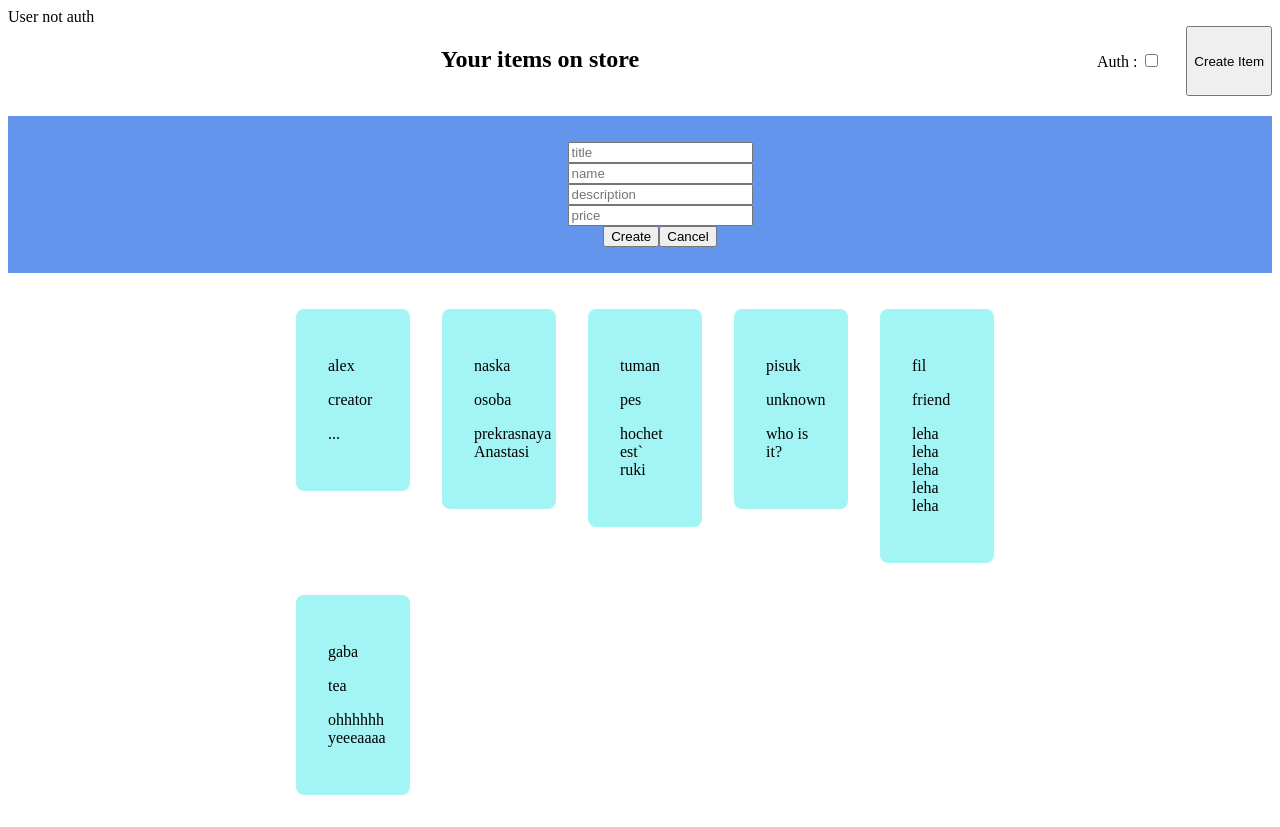
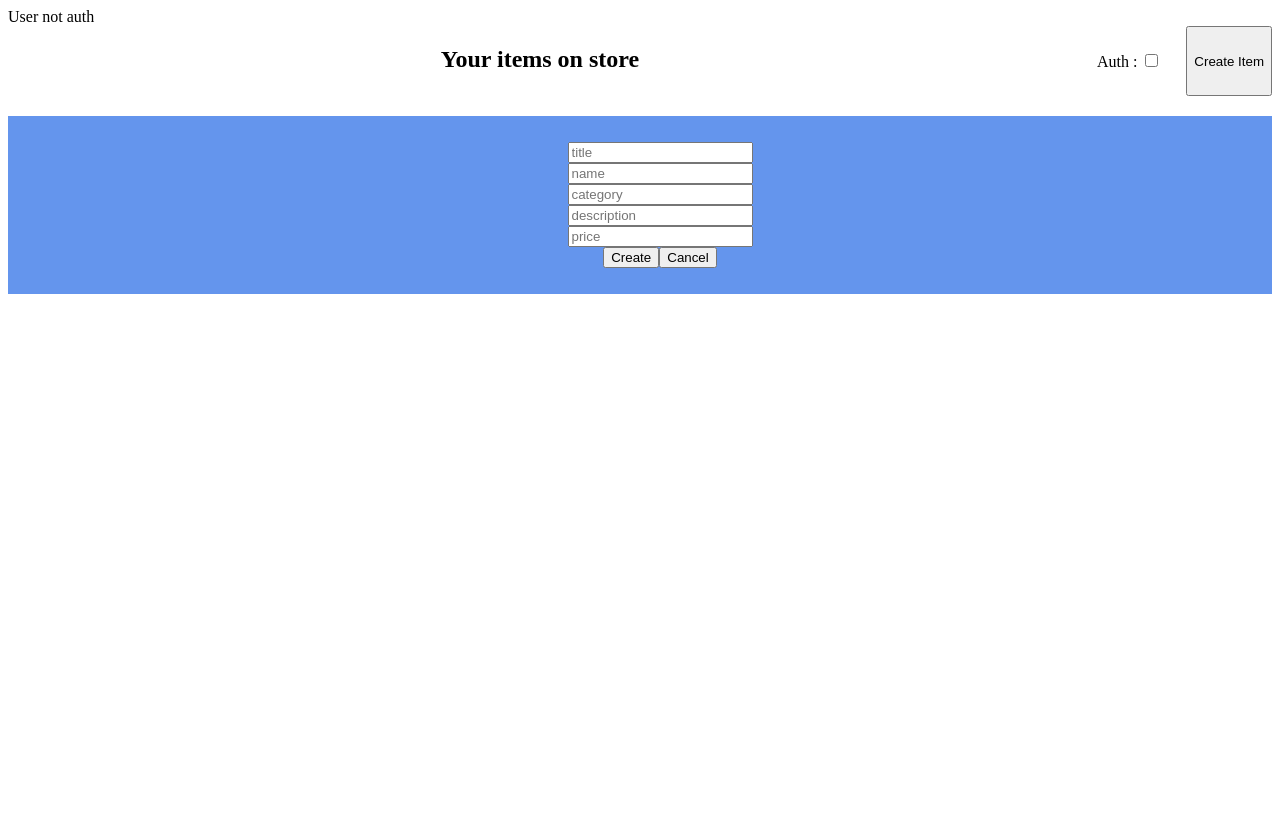
Before and after one commit to songvo1018/storage-practice, a React (Create React App) app: page / in a window 1280 px wide. Both pictures are taken after a click on the button "Create Item". After the commit the page ends 800 px from the top, so only its background shows below. Built offline with nearby package versions, Linux system fonts and the light colour scheme.

Commit message:
1.5 Create is work. Auth not changing store

```diff
--- a/src/components/Auth/Auth.js
+++ b/src/components/Auth/Auth.js
@@ -1,13 +1,36 @@
-import React from 'react'
+import React, { Component } from 'react'
 import './Auth.css'
-const Auth = () => {
-  return (
-    <div className='auth'>
-      <label htmlFor="auth">
-        Auth : <input type='checkbox'/>
-      </label>
-    </div>
-  )
+import { connect } from 'react-redux'
+import {changeAuth} from "../../store/actions/user";
+
+
+class Auth extends Component {
+  render() {
+    const auth = () => {return !this.props.auth}
+    return (
+			<div className="auth">
+				<label htmlFor="auth">
+					Auth :{" "}
+					<input
+						type="checkbox"
+						onChange={() => this.props.changeAuthAction(auth())}
+					/>
+				</label>
+			</div>
+		);
+  }
 }
 
-export  default Auth
+const mapStateToProps = (store) => {
+	return {
+		auth: store.user
+	};
+};
+
+const mapDispatchToProps = (dispatch) => {
+	return {
+		changeAuthAction: (auth) => dispatch(changeAuth(auth)),
+	};
+};
+
+export default connect(mapStateToProps, mapDispatchToProps)(Auth);
--- a/src/components/CreateItem/CreateItem.js
+++ b/src/components/CreateItem/CreateItem.js
@@ -5,56 +5,79 @@ import { connect } from 'react-redux'
 import { createItem } from "../../store/actions/items";
 
 class CreateItem extends Component {
-	state = {
+	constructor(props) {
+		super(props)
+		this.state = {
 			id: "",
 			name: "",
 			category: "",
 			description: "",
 			price: "",
+			array: [...this.props.array],
+			prevId: this.props.array
 		};
+	}
+
+
+	saveItemInArray() {
+		let item = {
+			id: this.state.id,
+			name: this.state.name,
+			category: this.state.category,
+			description: this.state.description,
+			price: this.state.price,
+		};
+
+		this.setState({
+			array: [...this.state.array, item]
+		})
+
+		const array = [...this.state.array, item]
+		this.props.createItemAction(array)
+	}
 
 	handlerValue(e) {
 		const value = e.value;
-		const name = e.name;
+		const name = e.placeholder;
+		let prevId = () => {
+			return this.props.array.length;
+		}
 
 		this.setState({
 			[name]: value,
+			id: prevId() + 1,
 		});
-		console.log(this.state);
+
 	}
 
 	render() {
+		let inputsName = ['title', 'name', 'category', 'description', 'price']
+		let inputFields = []
+		for (let i = 0; i < inputsName.length; i++) {
+			inputFields.push(
+				<li key={inputsName.length+inputsName[i]}>
+					<Input
+						placeholder={inputsName[i]}
+						key={inputsName[i]}
+						name={inputsName[i]}
+						type="text"
+						onChange={(event) => this.handlerValue(event.target)}
+					/>
+				</li>
+			);
+		}
+
 		return (
 			<div className="create-shadow">
 				<div className="create-modal">
 					<ul>
-						<li>
-							<Input
-								placeholder="title"
-								name="text"
-								onChange={(event) => this.handlerValue(event.target)}
-							/>
-						</li>
-						<li>
-							<Input
-								placeholder="name"
-								name="text"
-								onChange={(event) => this.handlerValue(event.target)}
-							/>
-						</li>
-						<li>
-							<Input
-								placeholder="description"
-								onChange={(event) => this.handlerValue(event.target)}
-							/>
-						</li>
-						<li>
-							<Input
-								placeholder="price"
-								onChange={(event) => this.handlerValue(event.target)}
-							/>
-						</li>
-						<button type="submit">Create</button>
+						{inputFields}
+
+						<button
+							type="submit"
+							onClick={() => {this.saveItemInArray()}}>
+							Create
+						</button>
 						<button>Cancel</button>
 					</ul>
 				</div>
@@ -67,7 +90,7 @@ class CreateItem extends Component {
 const mapStateToProps = (store) => {
 	return {
 		user: store.user,
-		array: store.item.arr,
+		array: store.item.array,
 	};
 };
 
--- a/src/components/Input/Input.js
+++ b/src/components/Input/Input.js
@@ -3,12 +3,11 @@ import React from 'react'
 const Input = (props) => {
 	let placeholder = props.placeholder
   return (
-		<label>
 			<input
 				placeholder={placeholder}
+				key = {placeholder}
 				onChange = {props.onChange}
 			/>
-		</label>
 	);
 }
 
--- a/src/containers/layout/Layout.js
+++ b/src/containers/layout/Layout.js
@@ -8,22 +8,19 @@ import { connect } from 'react-redux'
 class Layout extends Component {
 
   state = {
-
       isAuthenticated: this.props.auth,
       showCreateItem: false
   }
 
   renderItems() {
-    const  arr  = this.props.arr;
+    const item = this.props.array;
 
-    const numbers = arr;
-    const listItems = numbers.map((number) =>
-      <ItemCard key ={ number.id + '-item'}data = {number} />
-    );
-    return (
-      <ul>{listItems}</ul>
-    );
-    }
+    const listItems = item.map((number) =>{
+      return (<ItemCard key ={ number.id  + '-item'} data = {number} />)
+    });
+
+    return ( <ul>{listItems}</ul> );
+  }
 
   showCreateItem() {
     let show = !!this.state.showCreateItem
@@ -33,8 +30,10 @@ class Layout extends Component {
       })
     )
   }
+
   render() {
     const {auth} = this.props
+
     return (
 			<div>
 				<div className="header">
@@ -59,8 +58,8 @@ class Layout extends Component {
 
 const mapStateToProps = (store) => {
 	return {
-		auth: store.user.isAuthenticated,
-		arr: store.item.arr,
+		auth: store.user.isAuth,
+		array: store.item.array,
 	};
 };
 
--- /dev/null
+++ b/src/store/actions/actionType.js
@@ -0,0 +1,2 @@
+export const CREATE_ITEM = "CREATE_ITEM";
+export const CHANGE_AUTH = "CHANGE_AUTH";
--- a/src/store/actions/items.js
+++ b/src/store/actions/items.js
@@ -1,6 +1,6 @@
 export function createItem(array) {
   return {
-    type: 'CREATE_ITEM',
-    payload: array
-  }
+		type: "CREATE_ITEM",
+		payload: array,
+	};
 }
--- /dev/null
+++ b/src/store/actions/user.js
@@ -0,0 +1,6 @@
+export function changeAuth(auth) {
+	return {
+		type: "CHANGE_AUTH",
+		payload: auth,
+	};
+}
--- a/src/store/configureStore.js
+++ b/src/store/configureStore.js
@@ -1,4 +1,14 @@
 import {createStore} from 'redux'
 import {rootReducer} from './reducers/rootReducer'
 
-export const store = createStore(rootReducer)
+// export const store = createStore(
+// 	rootReducer ,
+// 	+window.__REDUX_DEVTOOLS_EXTENSION__ && window.__REDUX_DEVTOOLS_EXTENSION__()
+// );
+
+/* eslint-disable no-underscore-dangle */
+  export const store = createStore(
+   rootReducer, /* preloadedState, */
+   window.__REDUX_DEVTOOLS_EXTENSION__ && window.__REDUX_DEVTOOLS_EXTENSION__()
+  );
+/* eslint-enable */
--- a/src/store/reducers/items.js
+++ b/src/store/reducers/items.js
@@ -1,54 +1,55 @@
+import {CREATE_ITEM} from '../actions/actionType'
+
 const InitialState = {
-	owner: "Alex",
-	arr: [
-		{
-			id: "1",
-			name: "alex",
-			category: "creator",
-			description: "...",
-			price: "all",
-		},
-		{
-			id: "2",
-			name: "naska",
-			category: "osoba",
-			description: "prekrasnaya Anastasi",
-			price: "all",
-		},
-		{
-			id: "3",
-			name: "tuman",
-			category: "pes",
-			description: "hochet est` ruki",
-			price: "all",
-		},
-		{
-			id: "4",
-			name: "pisuk",
-			category: "unknown",
-			description: "who is it?",
-			price: "all",
-		},
-		{
-			id: "5",
-			name: "fil",
-			category: "friend",
-			description: "leha leha leha leha leha",
-			price: "all",
-		},
-		{
-			id: "6",
-			name: "gaba",
-			category: "tea",
-			description: "ohhhhhh yeeeaaaa",
-			price: "all",
-		},
+	array: [
+		// {
+		// 	id: "1",
+		// 	name: "alex",
+		// 	category: "creator",
+		// 	description: "...",
+		// 	price: "all",
+		// },
+		// {
+		// 	id: "2",
+		// 	name: "naska",
+		// 	category: "osoba",
+		// 	description: "prekrasnaya Anastasi",
+		// 	price: "all",
+		// },
+		// {
+		// 	id: "3",
+		// 	name: "tuman",
+		// 	category: "pes",
+		// 	description: "hochet est` ruki",
+		// 	price: "all",
+		// },
+		// {
+		// 	id: "4",
+		// 	name: "pisuk",
+		// 	category: "unknown",
+		// 	description: "who is it?",
+		// 	price: "all",
+		// },
+		// {
+		// 	id: "5",
+		// 	name: "fil",
+		// 	category: "friend",
+		// 	description: "leha leha leha leha leha",
+		// 	price: "all",
+		// },
+		// {
+		// 	id: "6",
+		// 	name: "gaba",
+		// 	category: "tea",
+		// 	description: "ohhhhhh yeeeaaaa",
+		// 	price: "all",
+		// },
 	],
 };
 
 export function itemsReducer(state = InitialState, action) {
 	switch (action.type) {
-		case "CREATE_ITEM":
+		case CREATE_ITEM:
 			return { ...state, array: action.payload };
 
 		default:
--- a/src/store/reducers/user.js
+++ b/src/store/reducers/user.js
@@ -1,7 +1,15 @@
+import { CHANGE_AUTH } from "../actions/actionType";
+
 const InitialState = {
-	isAuthenticated: true
+	isAuth: true
 };
 
-export function userReducer(state = InitialState) {
-	return state;
+export function userReducer(state = InitialState, action) {
+	switch (action.type) {
+		case CHANGE_AUTH:
+			return { ...state, isAuth: action.payload };
+
+		default:
+			return state;
+	}
 }
```
Lines whose indentation alone changed are shown as unchanged.
